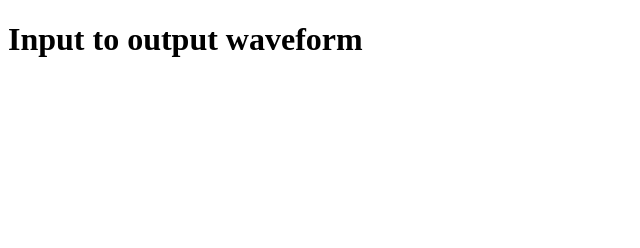
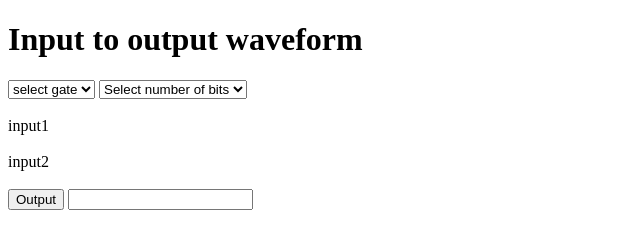
Before and after one commit to kajaveaniruddha/Virtual_Labs, a plain HTML site: page input_to_output_waveform.html in a window 1280 px wide. Shown: the whole page, without its empty margins (0-640 px from the left). Drawn offline with nearby package versions, Linux system fonts and the light colour scheme.

Commit message:
done with all js and html files- graphs need beautification

```diff
--- a/input_to_output_waveform.html
+++ b/input_to_output_waveform.html
@@ -4,9 +4,52 @@
     <meta charset="UTF-8">
     <meta http-equiv="X-UA-Compatible" content="IE=edge">
     <meta name="viewport" content="width=device-width, initial-scale=1.0">
+    <script src="https://cdn.jsdelivr.net/npm/chart.js"></script>
     <title>Input to output waveform</title>
 </head>
 <body>
     <h1>Input to output waveform</h1>
+    <select class="gtype" id="gateType">
+        <option value="none">select gate</option>
+      <option value="and">AND</option>
+      <option value="or">OR</option>
+      <option value="xor">XOR</option>
+      <option value="xnor">XNOR</option>
+      <option value="nand">NAND</option>
+    </select>
+    <select class="numberofip" name="numberofip" id="numip">
+        <option value="0" selected="true">Select number of bits</option>
+        <option value="1">1</option>
+        <option value="2">2</option>
+        <option value="3">3</option>
+        <option value="4">4</option>
+        <option value="5">5</option>
+        <option value="6">6</option>
+        <option value="7">7</option>
+        <option value="8">8</option>
+        <option value="9">9</option>
+        <option value="10">10</option>
+        <option value="11">11</option>
+        <option value="12">12</option>
+        <option value="13">13</option>
+        <option value="14">14</option>
+        <option value="15">15</option>
+        <option value="16">16</option>
+    </select>
+    <br>
+    <br>
+    <div>input1</div>
+    <div class="logicalinputs1"></div>
+      <br>
+      <div>input2</div>
+      <div class="logicalinputs2"></div>
+    <br>
+    <button class="btn" onclick="gateOutput()">Output</button>
+    <input class="op" id="output" readonly />
+    <script src="./input_to_output_waveform.js"></script>
+
+    <div class="inputchart1" style="width: 500px;"><canvas id="mychart1"></canvas></div>
+    <div class="inputchart2" style="width: 500px;"><canvas id="mychart2"></canvas></div>
+    <div class="outputchart" style="width: 500px;"><canvas id="mychart3"></canvas></div>
 </body>
 </html>
--- /dev/null
+++ b/input_to_output_waveform.js
@@ -0,0 +1,348 @@
+// let numberofinputs=document.querySelector("#numip").value;
+const numberofinputs = document.querySelector("#numip");
+numberofinputs.addEventListener("change", (event) => {
+  document.querySelector(".logicalinputs1").innerHTML = "";
+  for (var i = 1; i <= event.target.value; i++) {
+    document.querySelector(
+      ".logicalinputs1"
+    ).innerHTML += `<select class="ip1" id="input${i + 2}">
+          <option value="0">0</option>
+          <option value="1">1</option>
+          </select>`;
+  }
+
+  document.querySelector(".logicalinputs2").innerHTML = "";
+  for (var i = 1; i <= event.target.value; i++) {
+    document.querySelector(
+      ".logicalinputs2"
+    ).innerHTML += `<select class="ip2" id="input${i + 2}">
+                <option value="0">0</option>
+                <option value="1">1</option>
+                </select>`;
+  }
+});
+console.log("inside");
+
+function gateOutput() {
+  var ips1 = [];
+  var ips2 = [];
+  var out = [];
+  ips1.splice(0, ips1.length);
+  ips2.splice(0, ips2.length);
+  const elements1 = document.getElementsByClassName("ip1");
+  const elements2 = document.getElementsByClassName("ip2");
+  //   console.log("length "+elements.length);
+  //   console.log("length "+elements[2].value);
+  for (var i = 0; i < elements1.length; i++) {
+    ips1.push(elements1[i].value);
+    ips2.push(elements2[i].value);
+  }
+  // console.log(ips.length+" length");
+  var gt = document.getElementById("gateType").value;
+
+  //   console.log(ips[0]);
+  switch (gt) {
+    case "and":
+      out[0] = ips1[0] & ips2[0];
+      for (let i = 1; i < ips1.length; i++) {
+        out[i] = ips1[i] & ips2[i];
+      }
+      break;
+    case "or":
+      out[0] = ips1[0] | ips2[0];
+      for (let i = 1; i < ips1.length; i++) {
+        out[i] = ips1[i] | ips2[i];
+      }
+      break;
+    case "xor":
+      out[0] = ips1[0] ^ ips2[0];
+      for (let i = 1; i < ips1.length; i++) {
+        out[i] = ips1[i] ^ ips2[i];
+      }
+    case "xnor":
+      out[0] = ips1[0] ^ ips2[0];
+      if (out[0] == 1) out[0] = 0;
+      else out[0] = 1;
+      for (let i = 1; i < ips1.length; i++) {
+        out[i] = ips1[i] ^ ips2[i];
+        if (out[i] == 1) out[i] = 0;
+        else out[i] = 1;
+      }
+    case "nand":
+      out[0] = ips1[0] & ips2[0];
+      if (out[0] == 1) out[0] = 0;
+      else out[0] = 1;
+      for (let i = 1; i < ips1.length; i++) {
+        out[i] = ips1[i] ^ ips2[i];
+        if (out[i] == 1) out[i] = 0;
+        else out[i] = 1;
+      }
+  }
+  document.getElementById("output").value = out;
+
+  var xdata=[];
+  for (var i = 0; i < out.length; i++) {
+    xdata.push(i);
+  }
+
+  //input1 graph
+  const data1 = {
+    labels: xdata,
+    datasets: [
+      {
+        label: "Dataset",
+        data: ips1,
+        fill: false,
+        stepped: true,
+      },
+    ],
+  };
+
+  const config1 = {
+    type: "line",
+    data:data1,
+    options: {
+      responsive: true,
+      interaction: {
+        intersect: false,
+        axis: "x",
+      },
+      plugins: {
+        title: {
+
+          display: true,
+          text: (ctx) =>
+            "Input 2 waveform",
+        },
+      },
+    },
+  };
+
+  const actions1 = [
+    {
+      name: "Step: false (default)",
+      handler: (chart) => {
+        chart.data.datasets.forEach((dataset) => {
+          dataset.stepped = false;
+        });
+        chart.update();
+      },
+    },
+    {
+      name: "Step: true",
+      handler: (chart) => {
+        chart.data.datasets.forEach((dataset) => {
+          dataset.stepped = true;
+        });
+        chart.update();
+      },
+    },
+    {
+      name: "Step: before",
+      handler: (chart) => {
+        chart.data.datasets.forEach((dataset) => {
+          dataset.stepped = "before";
+        });
+        chart.update();
+      },
+    },
+    {
+      name: "Step: after",
+      handler: (chart) => {
+        chart.data.datasets.forEach((dataset) => {
+          dataset.stepped = "after";
+        });
+        chart.update();
+      },
+    },
+    {
+      name: "Step: middle",
+      handler: (chart) => {
+        chart.data.datasets.forEach((dataset) => {
+          dataset.stepped = "middle";
+        });
+        chart.update();
+      },
+    },
+  ];
+
+  const mychart1 = new Chart(
+    document.getElementById("mychart1"),
+    config1,
+    actions1
+  );
+
+
+    //input2 graph
+    const data2 = {
+      labels: xdata,
+      datasets: [
+        {
+          label: "Dataset",
+          data: ips1,
+          fill: false,
+          stepped: true,
+        },
+      ],
+    };
+
+    const config2 = {
+      type: "line",
+      data:data2,
+      options: {
+        responsive: true,
+        interaction: {
+          intersect: false,
+          axis: "x",
+        },
+        plugins: {
+          title: {
+            display: true,
+            text: (ctx) =>
+              "input 1 waveform ",
+          },
+        },
+      },
+    };
+
+    const actions2 = [
+      {
+        name: "Step: false (default)",
+        handler: (chart) => {
+          chart.data.datasets.forEach((dataset) => {
+            dataset.stepped = false;
+          });
+          chart.update();
+        },
+      },
+      {
+        name: "Step: true",
+        handler: (chart) => {
+          chart.data.datasets.forEach((dataset) => {
+            dataset.stepped = true;
+          });
+          chart.update();
+        },
+      },
+      {
+        name: "Step: before",
+        handler: (chart) => {
+          chart.data.datasets.forEach((dataset) => {
+            dataset.stepped = "before";
+          });
+          chart.update();
+        },
+      },
+      {
+        name: "Step: after",
+        handler: (chart) => {
+          chart.data.datasets.forEach((dataset) => {
+            dataset.stepped = "after";
+          });
+          chart.update();
+        },
+      },
+      {
+        name: "Step: middle",
+        handler: (chart) => {
+          chart.data.datasets.forEach((dataset) => {
+            dataset.stepped = "middle";
+          });
+          chart.update();
+        },
+      },
+    ];
+
+    const mychart2 = new Chart(
+      document.getElementById("mychart2"),
+      config2,
+      actions2
+    );
+
+
+  //output graph
+  const data3 = {
+    labels: xdata,
+    datasets: [
+      {
+        label: "Dataset",
+        data: out,
+        fill: false,
+        stepped: true,
+      },
+    ],
+  };
+
+  const config3 = {
+    type: "line",
+    data:data3,
+    options: {
+      responsive: true,
+      interaction: {
+        intersect: false,
+        axis: "x",
+      },
+      plugins: {
+        title: {
+          display: true,
+          text: (ctx) =>
+            "Output waveform",
+        },
+      },
+    },
+  };
+
+  const actions3 = [
+    {
+      name: "Step: false (default)",
+      handler: (chart) => {
+        chart.data.datasets.forEach((dataset) => {
+          dataset.stepped = false;
+        });
+        chart.update();
+      },
+    },
+    {
+      name: "Step: true",
+      handler: (chart) => {
+        chart.data.datasets.forEach((dataset) => {
+          dataset.stepped = true;
+        });
+        chart.update();
+      },
+    },
+    {
+      name: "Step: before",
+      handler: (chart) => {
+        chart.data.datasets.forEach((dataset) => {
+          dataset.stepped = "before";
+        });
+        chart.update();
+      },
+    },
+    {
+      name: "Step: after",
+      handler: (chart) => {
+        chart.data.datasets.forEach((dataset) => {
+          dataset.stepped = "after";
+        });
+        chart.update();
+      },
+    },
+    {
+      name: "Step: middle",
+      handler: (chart) => {
+        chart.data.datasets.forEach((dataset) => {
+          dataset.stepped = "middle";
+        });
+        chart.update();
+      },
+    },
+  ];
+
+  const mychart3 = new Chart(
+    document.getElementById("mychart3"),
+    config3,
+    actions3
+  );
+}
```
Also changed, not shown: friis_transmission.html (+1 -1 lines), friis_transmission.js (+95 -26 lines), truth_table.html (+2 -2 lines), truth_table.js (+14 -0 lines).
